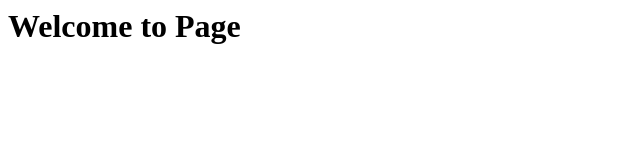
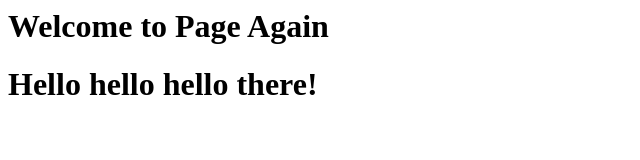
Before and after one commit to shinhacker/hello-world, a plain HTML site: page index.html in a window 1280 px wide. Shown: the whole page, without its empty margins (0-640 px from the left). Drawn offline with Linux system fonts and the light colour scheme.

Commit message:
branch done

```diff
--- a/index.html
+++ b/index.html
@@ -1,5 +1,10 @@
 <html>
 
-<h1> Welcome to Page </h1>
+<h1> Welcome to Page Again </h1>
+
+
+
+<h1> Hello hello hello there!</h1>
+
 
 </html>
```
